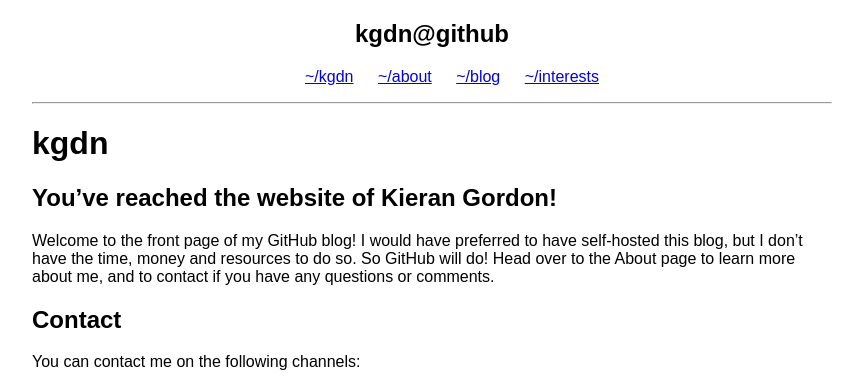
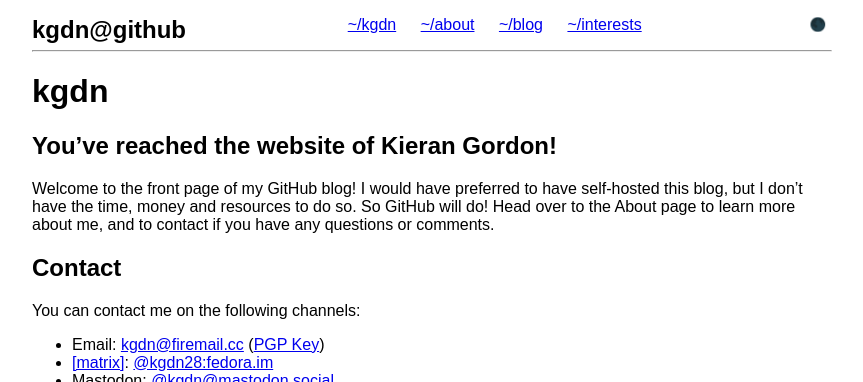
Before and after one commit to kgdn/kgdn.github.io, a Jekyll site: the page built from index.md, in a window 1280 px wide, cut to the strip 0-382 px from the top of the page. Shown: the whole strip, without its empty margins (208-1071 px from the left). Built offline with Jekyll 4.4.1, drawn with Linux system fonts in a browser that asks for light colours.

Commit message:
Dark mode attempt

```diff
--- a/_includes/head.html
+++ b/_includes/head.html
@@ -1,3 +1,4 @@
 <head>
     <link rel="stylesheet" href="/styles/styles.css">
+    <title>Kieran Gordon</title>
 </head>
--- a/_includes/header.html
+++ b/_includes/header.html
@@ -1,6 +1,9 @@
 <header>
     <nav>
-        <h1>kgdn@github</h1>
+        <div class="top-header">
+            <h1>kgdn@github</h1>
+            <button onclick="darkMode()" class="dark-mode-button">🌑</button>
+        </div>
         <ul>
             <li><a href="/">~/kgdn</a></li>
             <li><a href="/about">~/about</a></li>
--- /dev/null
+++ b/scripts/dark-mode.js
@@ -0,0 +1,4 @@
+function darkMode() {
+  var element = document.body;
+  element.classList.toggle("dark-mode");
+}
--- a/styles/styles.css
+++ b/styles/styles.css
@@ -2,6 +2,8 @@
   margin: 0 auto;
   max-width: 800px;
   font-family: sans-serif;
+  background-color: white;
+  color: black
 }
 
 nav {
@@ -44,3 +46,26 @@
   float: right;
   text-align: right;
 }
+
+.top-header h1 {
+  /* display on the left */
+  float: left;
+  margin: 0;
+}
+
+.top-header button {
+  /* display right of the h1 */
+  float: right;
+  margin: 0;
+}
+
+/* Borrowed from W3Schools */
+.dark-mode {
+  background-color: black;
+  color: white;
+}
+
+.dark-mode-button {
+  background-color: transparent;
+  border: none;
+}
```
